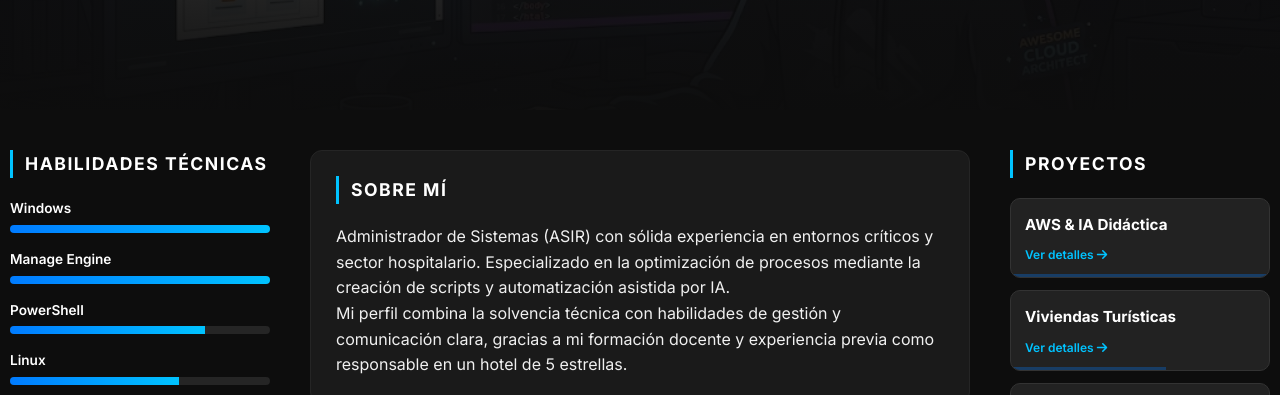
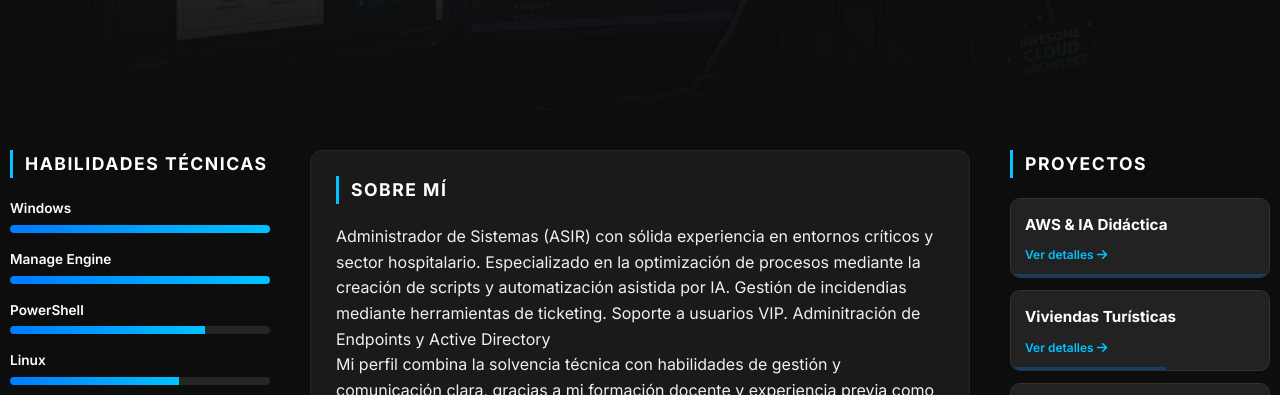
Before and after one commit to lonsochico/Portfolio-DiegoAC, a plain HTML site: page index.html in a window 1280 px wide. Shown: the part 360-755 px from the top of the page. Drawn offline with Linux system fonts and the light colour scheme.

```diff
--- a/index.html
+++ b/index.html
@@ -178,7 +178,7 @@
 
             <div class="card">
                 <h2 class="section-title">Sobre Mí</h2>
-                <p>Administrador de Sistemas (ASIR) con sólida experiencia en entornos críticos y sector hospitalario. Especializado en la optimización de procesos mediante la creación de scripts y automatización asistida por IA.</p>
+                <p>Administrador de Sistemas (ASIR) con sólida experiencia en entornos críticos y sector hospitalario. Especializado en la optimización de procesos mediante la creación de scripts y automatización asistida por IA. Gestión de incidendias mediante herramientas de ticketing. Soporte a usuarios VIP. Adminitración de Endpoints y Active Directory</p>
                 <p>Mi perfil combina la solvencia técnica con habilidades de gestión y comunicación clara, gracias a mi formación docente y experiencia previa como responsable en un hotel de 5 estrellas.</p>
             </div>
 
```
